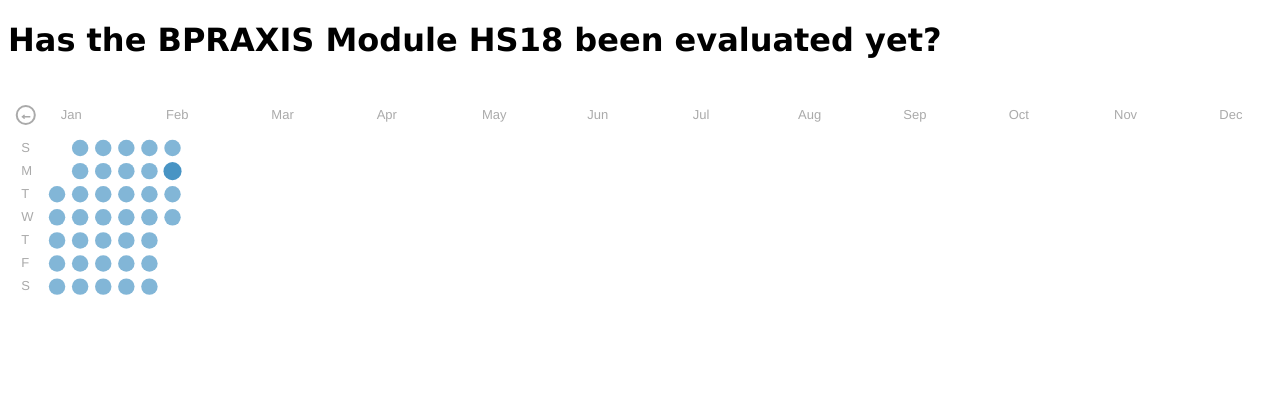
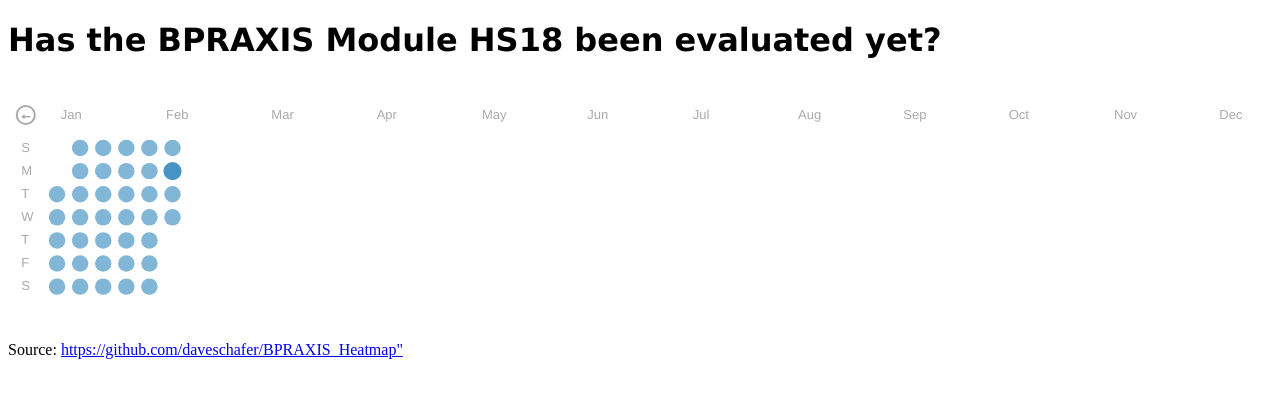
Before and after one commit to daveschafer/BPRAXIS_Heatmap, a website: page index.html in a window 1280 px wide. Drawn offline with nearby package versions, Linux system fonts and the light colour scheme.

Commit message:
references

```diff
--- a/index.html
+++ b/index.html
@@ -75,5 +75,7 @@ function generateHeatmap(data) {
 
 </script>
 
+<br><br>
+Source: <a href="https://github.com/daveschafer/BPRAXIS_Heatmap">https://github.com/daveschafer/BPRAXIS_Heatmap"</a>
 </body>
 </html>
```
